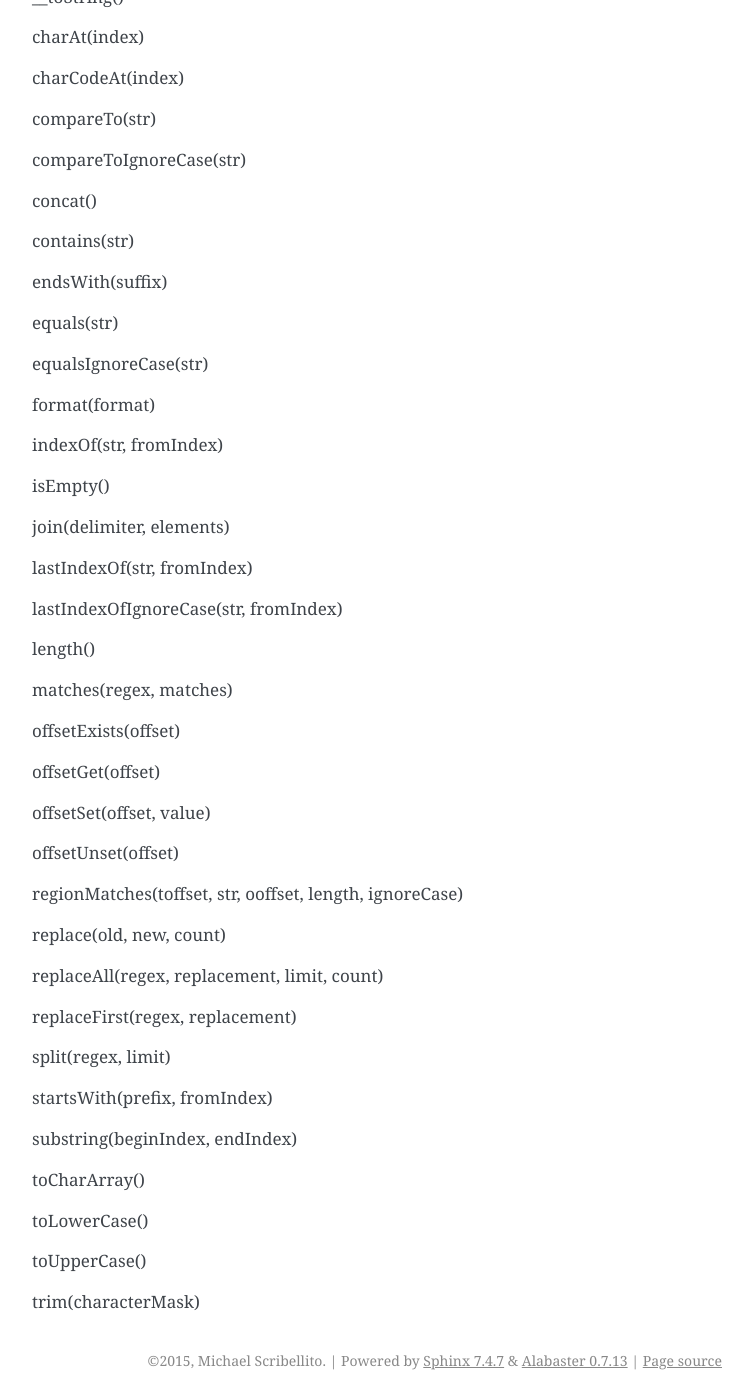
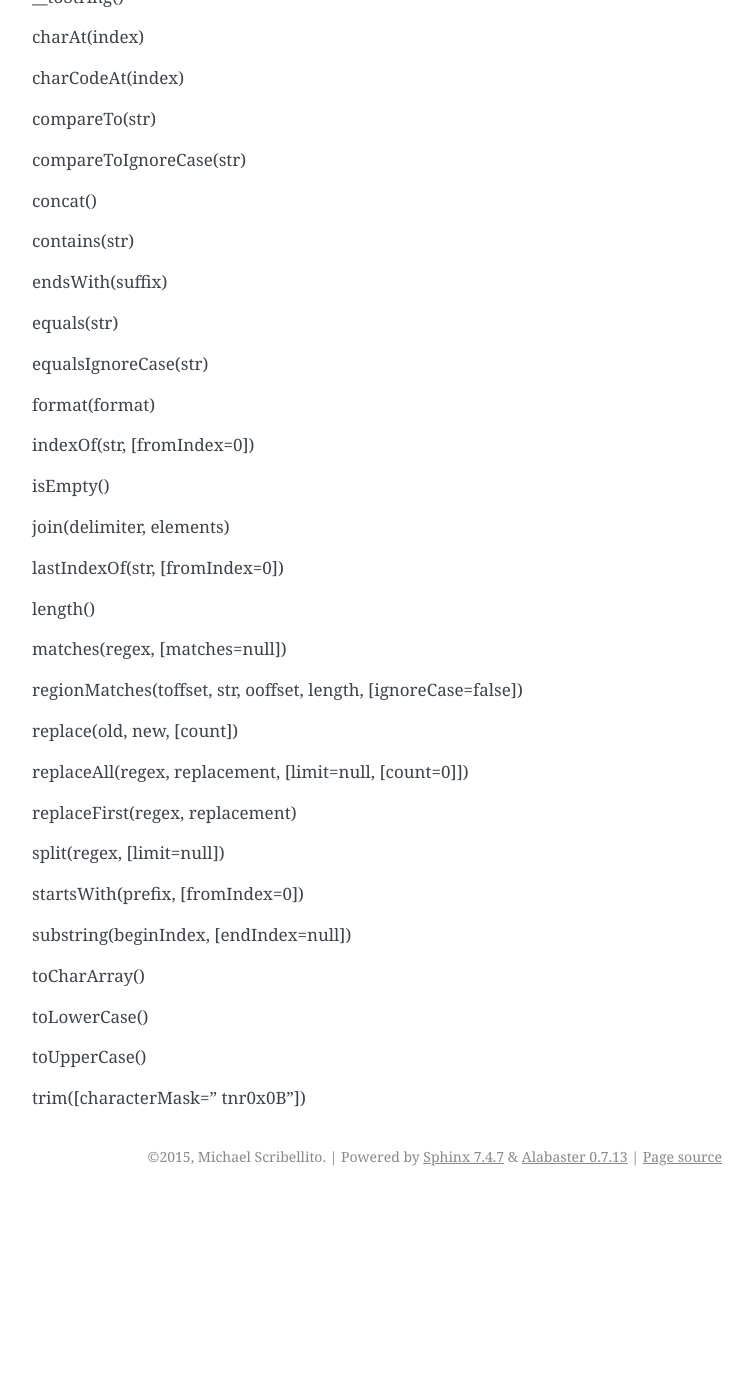
Before and after one commit to mscribellito/Str, a Sphinx documentation site: the page built from docs/quickstart.rst, in a window 1280 px wide and 1400 px high, scrolled down 1583 px. Shown: the whole window, without its empty margins (388-1140 px from the left). Built offline with Sphinx 7.4.7, drawn with Linux system fonts in a browser that asks for light colours; after the commit the page ends 2779 px from its top, so only the background shows below that; some of the changed text lies outside the part shown.

Commit message:
Update quickstart.rst

```diff
--- a/docs/quickstart.rst
+++ b/docs/quickstart.rst
@@ -75,7 +75,7 @@ This is made possible by the ``__toString()`` magic method.
 API
 ---
 
-__construct(original, offset, length)
+__construct([original="", [offset=null, [length=null]]])
 
 __toString()
 
@@ -99,41 +99,31 @@ equalsIgnoreCase(str)
 
 format(format)
 
-indexOf(str, fromIndex)
+indexOf(str, [fromIndex=0])
 
 isEmpty()
 
 join(delimiter, elements)
 
-lastIndexOf(str, fromIndex)
-
-lastIndexOfIgnoreCase(str, fromIndex)
+lastIndexOf(str, [fromIndex=0])
 
 length()
 
-matches(regex, matches)
+matches(regex, [matches=null])
 
-offsetExists(offset)
+regionMatches(toffset, str, ooffset, length, [ignoreCase=false])
 
-offsetGet(offset)
+replace(old, new, [count])
 
-offsetSet(offset, value)
-
-offsetUnset(offset)
-
-regionMatches(toffset, str, ooffset, length, ignoreCase)
-
-replace(old, new, count)
-
-replaceAll(regex, replacement, limit, count)
+replaceAll(regex, replacement, [limit=null, [count=0]])
 
 replaceFirst(regex, replacement)
 
-split(regex, limit)
+split(regex, [limit=null])
 
-startsWith(prefix, fromIndex)
+startsWith(prefix, [fromIndex=0])
 
-substring(beginIndex, endIndex)
+substring(beginIndex, [endIndex=null])
 
 toCharArray()
 
@@ -141,4 +131,4 @@ toLowerCase()
 
 toUpperCase()
 
-trim(characterMask)
+trim([characterMask=" \t\n\r\0\x0B"])
```
